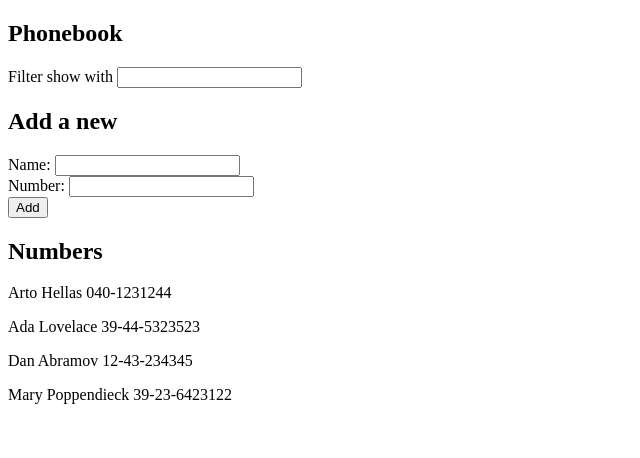
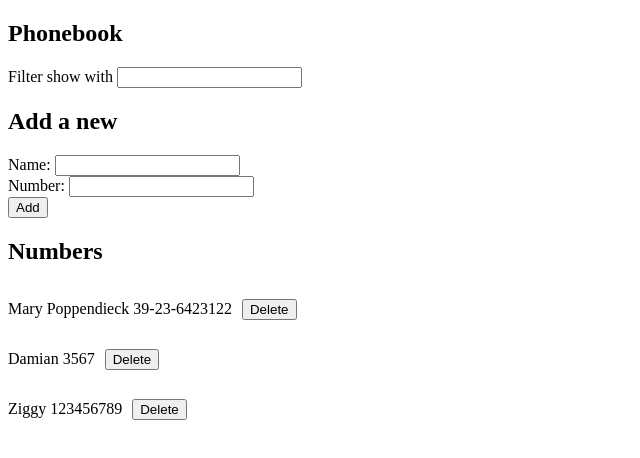
Before and after one commit to heksidee/OKT2, a React (Vite) app in the folder 682 Full Stack Open - osa 2 - Palvelimen kanssa tapahtuva kommunikointi/2.6-2.10 puhelinluettelo/: page / in a window 1280 px wide. Shown: the top 458 px of the page, without its empty margins (0-640 px from the left). Built offline with nearby package versions, Linux system fonts and the light colour scheme; data requests are answered from the project's data file.

Commit message:
2.12-2.15 valmis

```diff
--- a/682 Full Stack Open - osa 2 - Palvelimen kanssa tapahtuva kommunikointi/2.6-2.10 puhelinluettelo/db.json
+++ b/682 Full Stack Open - osa 2 - Palvelimen kanssa tapahtuva kommunikointi/2.6-2.10 puhelinluettelo/db.json
@@ -1,20 +1,19 @@
 {
   "persons": [
     {
-      "name": "Arto Hellas",
-      "number": "040-1231244"
+      "name": "Mary Poppendieck",
+      "number": "39-23-6423122",
+      "id": "baa3"
     },
     {
-      "name": "Ada Lovelace",
-      "number": "39-44-5323523"
+      "name": "Damian",
+      "number": "3567",
+      "id": "30e6"
     },
     {
-      "name": "Dan Abramov",
-      "number": "12-43-234345"
-    },
-    {
-      "name": "Mary Poppendieck",
-      "number": "39-23-6423122"
+      "name": "Ziggy",
+      "number": "123456789",
+      "id": "e6b7"
     }
   ]
 }
--- a/682 Full Stack Open - osa 2 - Palvelimen kanssa tapahtuva kommunikointi/2.6-2.10 puhelinluettelo/src/App.jsx
+++ b/682 Full Stack Open - osa 2 - Palvelimen kanssa tapahtuva kommunikointi/2.6-2.10 puhelinluettelo/src/App.jsx
@@ -1,5 +1,5 @@
 import { useState, useEffect } from 'react'
-import axios from "axios"
+import contactService from "./services/contacts"
 
 const Filter = ({ newSearch, setNewSearch}) => (
   <div>
@@ -21,11 +21,14 @@ const PersonForm = ({newName, newNumber, setNewName, setNewNumber, onSubmit}) =>
     </form>
 )
 
-const Numbers = ( {persons} ) => {
+const Numbers = ( {persons, deleteContact} ) => {
   return (
     <div>
       {persons.map((person, index) => (
-        <p key={index}>{person.name} {person.number}</p>
+        <div key={person.id} style={{ display: "flex", alignItems: "center", gap: "10px" }}>
+          <p key={index}>{person.name} {person.number}</p>
+          <button onClick={() => deleteContact(person.id)}>Delete</button>
+        </div>
       ))}
     </div>
   );
@@ -38,34 +41,61 @@ const App = () => {
   const [newSearch, setNewSearch] = useState("");
 
   useEffect(() => {
-    console.log("effect")
-    axios
-      .get("http://localhost:3001/persons")
+    contactService
+      .getAll()
       .then(response => {
-        console.log("promise fillfilled")
         setPersons(response.data)
       })
   }, [])
-  console.log("render", persons.length, "persons")
 
   const handleSubmit = (event) => {
     event.preventDefault();
+    const existingContact = persons.find(person => person.name === newName)
+    const newContact = {name: newName, number: newNumber}
+
     if (newName.trim() === "" || newNumber.trim() === "") return;
 
-    if(persons.some(person => person.name === newName)) {
-      alert(`${newName} is already added to phonebook`)
-      setNewName("");
+    if (existingContact) {
+      const confirmExisting = window.confirm(
+        `"${newName}" is already added to phonebook, replace the old number with a new one?`
+      )
+      if (confirmExisting) {
+        contactService
+          .update(existingContact.id, newContact)
+          .then(updatedContact => {
+            setPersons(persons.map(person =>
+              person.id !== existingContact.id ? person : updatedContact.data
+            ));
+          });
+        setNewName("");
+        setNewNumber("");
+      }
       return;
     }
-    setPersons([...persons, {name: newName, number: newNumber}]);
-    setNewName("");
-    setNewNumber("");
+    contactService
+      .create(newContact)
+      .then(response => {
+        setPersons([...persons, response.data]);
+        setNewName("");
+        setNewNumber("");
+      })
   }
 
   const filteredPersons = persons.filter(person =>
     person.name.toLowerCase().includes(newSearch.toLowerCase())
   );
 
+  const deleteContact = (id) => {
+    const contactToDelete = persons.find(n => n.id === id)
+    const confirm = window.confirm (`Do you really want to delete a contact "${contactToDelete.name}"?`)
+    if (confirm) {
+      contactService
+        .remove(id)
+        .then(responseData => {
+          setPersons(persons.filter(person => person.id !== id))
+        })
+    }
+  };
 
   return (
     <div>
@@ -74,7 +104,7 @@ const App = () => {
       <h2>Add a new</h2>
       <PersonForm newName={newName} newNumber={newNumber} setNewName={setNewName} setNewNumber={setNewNumber} onSubmit={handleSubmit}/>
       <h2>Numbers</h2>
-      <Numbers persons={filteredPersons}/>
+      <Numbers persons={filteredPersons} deleteContact={deleteContact}/>
     </div>
   )
 
--- /dev/null
+++ b/682 Full Stack Open - osa 2 - Palvelimen kanssa tapahtuva kommunikointi/2.6-2.10 puhelinluettelo/src/services/contacts.js
@@ -0,0 +1,23 @@
+import axios from "axios";
+const baseUrl = "http://localhost:3001/persons"
+
+const getAll = () => {
+    return axios.get(baseUrl)
+}
+
+const create = newContanct => {
+    return axios.post(baseUrl, newContanct)
+}
+
+const remove = (id) => {
+    const request = axios.delete(`${baseUrl}/${id}`)
+    return request.then(response => response.data)
+}
+
+const update = (id, newContact) => {
+    return axios.put(`${baseUrl}/${id}`, newContact)
+
+}
+
+
+export default { getAll, create, remove, update }
```
